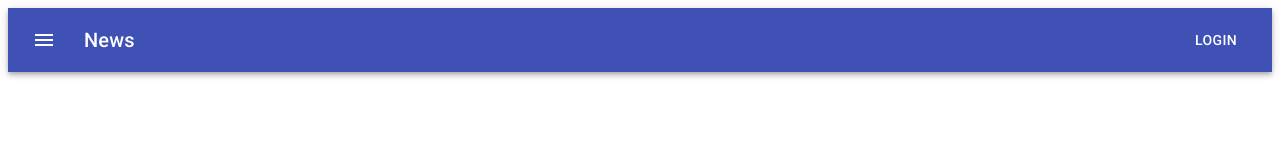
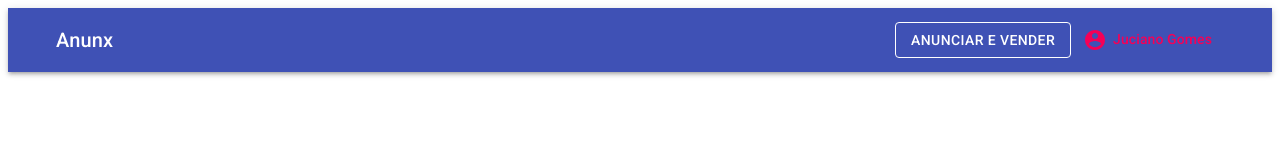
Before and after one commit to Juciano-Farias/anunx, a Next.js app: page / in a window 1280 px wide. Shown: the top 142 px of the page. Built offline with nearby package versions, Linux system fonts and the light colour scheme.

Commit message:
Remodelando a Header

```diff
--- a/src/components/Header.js
+++ b/src/components/Header.js
@@ -1,40 +1,59 @@
-import React from 'react';
-import { makeStyles } from '@material-ui/core/styles';
-import AppBar from '@material-ui/core/AppBar';
-import Toolbar from '@material-ui/core/Toolbar';
-import Typography from '@material-ui/core/Typography';
-import Button from '@material-ui/core/Button';
-import IconButton from '@material-ui/core/IconButton';
-import MenuIcon from '@material-ui/icons/Menu';
+import React from 'react'
+import Link from 'next/link'
+import { makeStyles } from '@material-ui/core/styles'
+import AppBar from '@material-ui/core/AppBar'
+import Toolbar from '@material-ui/core/Toolbar'
+import Typography from '@material-ui/core/Typography'
+import Button from '@material-ui/core/Button'
+import IconButton from '@material-ui/core/IconButton'
+import MenuIcon from '@material-ui/icons/Menu'
+import { Avatar, Container, Menu } from '@material-ui/core'
+import { AccountCircle } from '@material-ui/icons'
 
 const useStyles = makeStyles((theme) => ({
-  root: {
-    flexGrow: 1,
-  },
   menuButton: {
     marginRight: theme.spacing(2),
   },
   title: {
     flexGrow: 1,
   },
-}));
+  userName: {
+    marginLeft: '6px'
+  }
+}))
 
 export default function ButtonAppBar() {
-  const classes = useStyles();
+  const classes = useStyles()
 
   return (
-    <div className={classes.root}>
-      <AppBar position="static">
-        <Toolbar>
-          <IconButton edge="start" className={classes.menuButton} color="inherit" aria-label="menu">
-            <MenuIcon />
-          </IconButton>
-          <Typography variant="h6" className={classes.title}>
-            News
-          </Typography>
-          <Button color="inherit">Login</Button>
-        </Toolbar>
+    <>
+      <AppBar position="static" elevation={3}>
+        <Container maxWidth="lg">
+          <Toolbar>
+            <Link href="/" passHref>
+            <Typography variant="h6" className={classes.title}>
+              Anunx
+            </Typography>
+            </Link>
+            <Link href="/user/publish" passHref>
+              <Button color="inherit" variant="outlined">
+                Anunciar e Vender
+              </Button>
+            </Link>
+            <IconButton color="secondary">
+              {
+                true === false
+                 ? <Avatar src="" />
+                 : <AccountCircle />
+              }
+              <Typography variant="subtitle2" color="secondary" className={classes.userName}>
+                Juciano Gomes
+              </Typography>
+            </IconButton>
+
+          </Toolbar>
+        </Container>
       </AppBar>
-    </div>
-  );
+    </>
+  )
 }
```
